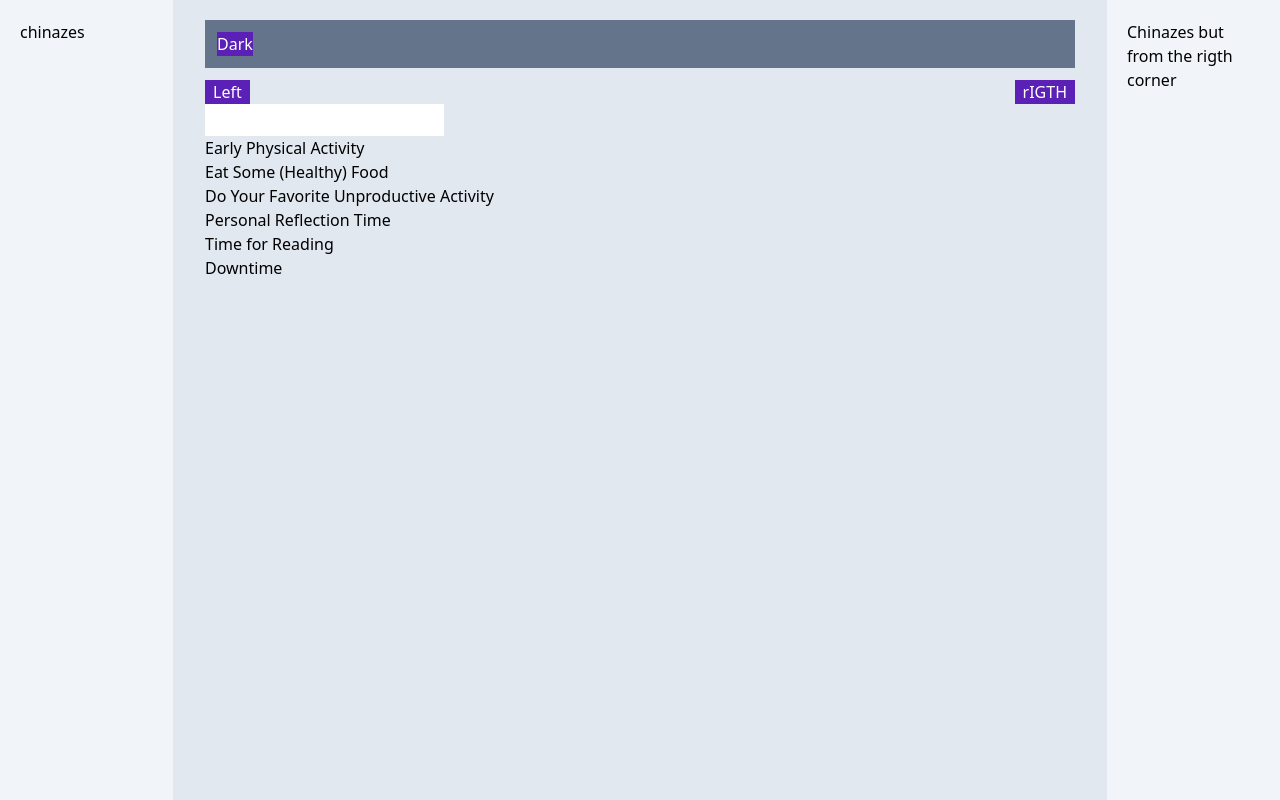
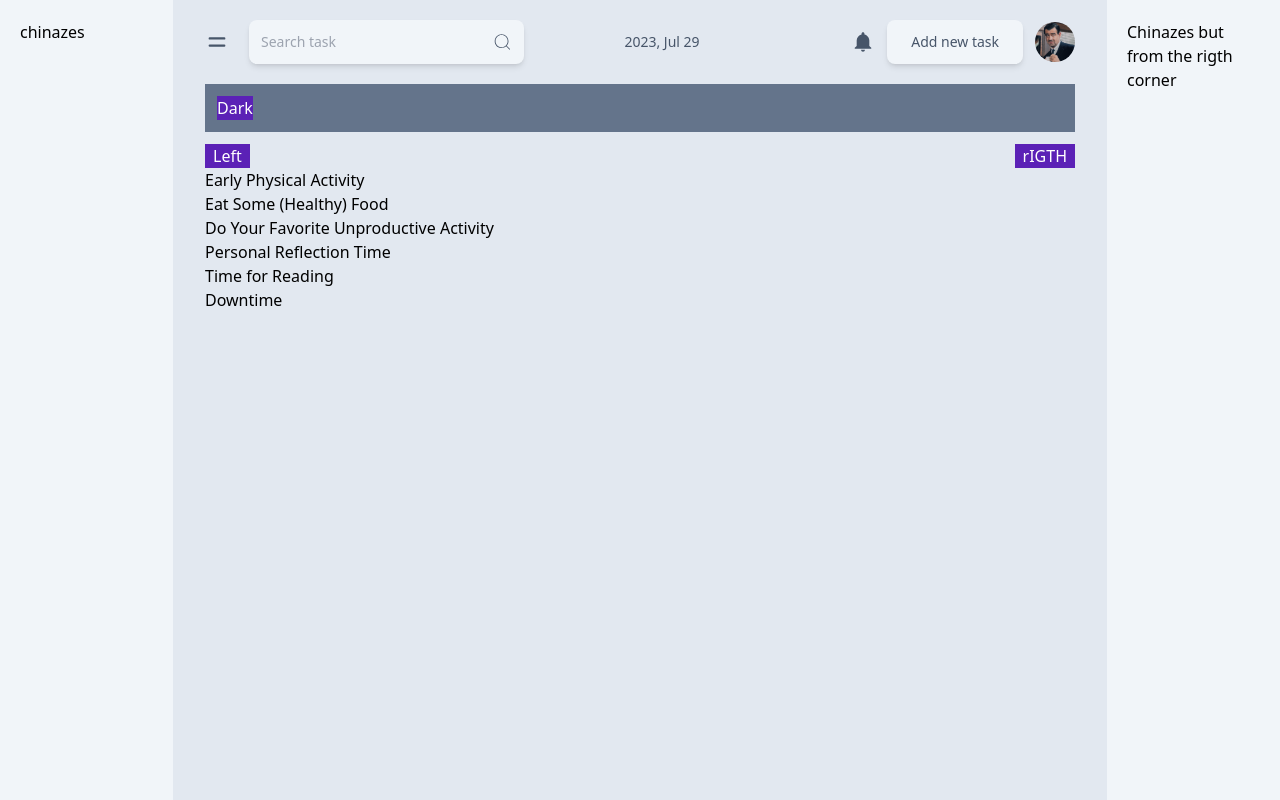
Before and after one commit to VitaliiDmytriv/TodoApp, a React (Vite) app: page / in a window 1280 px wide. Built offline with nearby package versions, Linux system fonts and the light colour scheme; data requests are answered from the project's data file.

Commit message:
decomposition and styling v1

```diff
--- a/src/App.tsx
+++ b/src/App.tsx
@@ -1,8 +1,9 @@
-import { useState, useEffect, FormEvent, Suspense } from "react";
+import { useState, useEffect, Suspense } from "react";
 import { SideBarsState, SideBarType } from "./type";
 import SideBar from "./components/SideBar";
-import { useSearchParams, useLoaderData, Await, useSubmit } from "react-router-dom";
+import { useLoaderData, Await } from "react-router-dom";
 import { assertIsData, assertIsTasks } from "./utils/getTasks";
+import MyHeader from "./components/MyHeader";
 
 const defaultBarsState = {
     isActive: false,
@@ -19,9 +20,7 @@ function App() {
     // SideBars
     const [{ isActive, isLeftBar, isRigthBar }, setSideBars] =
         useState<SideBarsState>(defaultBarsState);
-    // SearchParams
-    const [searchParams, setSearchParams] = useSearchParams();
-    const submit = useSubmit();
+
     // Tasks data
     const data = useLoaderData();
     assertIsData(data);
@@ -50,14 +49,6 @@ function App() {
         setSideBars({ isLeftBar: false, isRigthBar: false, isActive: false });
     }
 
-    // Handle search submit and update "setSearchParams" for upload new data from the server
-    function handleSearchChange(e: FormEvent<HTMLFormElement>) {
-        e.preventDefault();
-        const formData = new FormData(e.currentTarget);
-        const q = formData.get("q") as string;
-        setSearchParams({ q });
-    }
-
     return (
         <main className={`${isDarkMode} h-full bg-slate-700`}>
             {isActive && (
@@ -70,7 +61,9 @@ function App() {
                 <SideBar side="left" isSideActive={isLeftBar}>
                     chinazes
                 </SideBar>
+
                 <section className="px-3 pt-5 pb-8 col-start-2 tablet:px-8 tablet:pb-16">
+                    <MyHeader />
                     <div className="mb-3 p-3 bg-slate-500">
                         <button
                             onClick={handleChangeTheme}
@@ -93,16 +86,6 @@ function App() {
                             rIGTH
                         </button>
                     </div>
-                    <form onSubmit={handleSearchChange}>
-                        <input
-                            aria-label="Search tasks"
-                            defaultValue={searchParams.get("q") ?? ""}
-                            className="outline-none p-1"
-                            name="q"
-                            type="search"
-                            onChange={(e) => submit(e.currentTarget.form)}
-                        />
-                    </form>
                     <Suspense fallback={<div>Loading...</div>}>
                         <Await resolve={data.tasks}>
                             {(tasks) => {
--- /dev/null
+++ b/src/components/MyHeader.tsx
@@ -0,0 +1,39 @@
+import { HiMenuAlt4 } from "react-icons/hi";
+import { CiSearch } from "react-icons/ci";
+import { IoMdNotifications } from "react-icons/io";
+import person from "../assets/ava.jpg";
+
+import MyDate from "./ui/MyDate";
+import SearchForm from "./ui/SearchForm";
+import AddButton from "./ui/buttons/AddButton";
+
+export default function MyHeader() {
+    return (
+        <header className="grid grid-cols-header-3x items-center gap-3 mb-5 transition-all text-lightTxtBase dark:text-darkTxtBase text-sm text-icons tablet:grid-cols-header-4x tablet:gap-0">
+            <button className=" mr-5" aria-label="Open Menu">
+                <HiMenuAlt4 size="1.5rem" alt="Menu Icon" />
+            </button>
+            <div className="col-span-full row-start-2 relative tablet:row-start-1 tablet:col-span-1 tablet:col-start-2">
+                <SearchForm />
+                <div className="absolute top-1/2 -translate-y-1/2 right-3">
+                    <CiSearch size="1.3rem" />
+                </div>
+            </div>
+            <div className="justify-self-center">
+                <MyDate />
+            </div>
+            <div className="justify-self-end flex items-center gap-3">
+                <button aria-label="Show notifications">
+                    <IoMdNotifications size="1.5rem" alt="Notifications Icon" />
+                </button>
+                <AddButton>Add new task</AddButton>
+                <button
+                    aria-label="Show person pannel"
+                    className="w-10 h-10 rounded-full overflow-hidden "
+                >
+                    <img src={person} alt="" className="max-w-full" />
+                </button>
+            </div>
+        </header>
+    );
+}
--- /dev/null
+++ b/src/components/ui/MyDate.tsx
@@ -0,0 +1,15 @@
+import { getDateNow } from "../../utils/getDate";
+
+export default function MyDate() {
+    const date = getDateNow();
+    return (
+        <div className="text-center">
+            <h3 className="uppercase font-bold desktop:hidden dark:text-lightBase">
+                To-do List
+            </h3>
+            <h4 className="">
+                {date.year}, {date.month} {date.day}
+            </h4>
+        </div>
+    );
+}
--- /dev/null
+++ b/src/components/ui/MyInput.tsx
@@ -0,0 +1,19 @@
+import { ChangeEvent } from "react";
+
+type Props = {
+    type: "text" | "search" | "date";
+    placeholder?: string;
+    name?: string;
+    defaultValue?: string;
+    "aria-label"?: string;
+    onChange?: (e: ChangeEvent<HTMLInputElement>) => void;
+};
+
+export default function MyInput(attr: Props) {
+    return (
+        <input
+            className="p-3 pr-9 rounded-lg bg-lightSecond dark:bg-darkSecond outline-none w-full shadow-md placeholder:text-sm"
+            {...attr}
+        />
+    );
+}
--- /dev/null
+++ b/src/components/ui/SearchForm.tsx
@@ -0,0 +1,30 @@
+import { useSearchParams, useSubmit } from "react-router-dom";
+import { FormEvent, ChangeEvent } from "react";
+import MyInput from "./MyInput";
+
+export default function SearchForm() {
+    // SearchParams
+    const [searchParams, setSearchParams] = useSearchParams();
+    const submit = useSubmit();
+
+    // Handle search submit and update "setSearchParams" for upload new data from the server
+    function handleSearchChange(e: FormEvent<HTMLFormElement>) {
+        e.preventDefault();
+        const formData = new FormData(e.currentTarget);
+        const q = formData.get("q") as string;
+        setSearchParams({ q });
+    }
+    return (
+        <form role="search" onSubmit={handleSearchChange}>
+            <MyInput
+                type="search"
+                placeholder="Search task"
+                name="q"
+                defaultValue={searchParams.get("q") ?? ""}
+                onChange={(e: ChangeEvent<HTMLInputElement>) =>
+                    submit(e.currentTarget.form)
+                }
+            />
+        </form>
+    );
+}
--- /dev/null
+++ b/src/components/ui/buttons/AddButton.tsx
@@ -0,0 +1,16 @@
+import { ReactNode } from "react";
+
+type Props = {
+    children: ReactNode;
+};
+
+export default function AddButton({ children }: Props) {
+    return (
+        <button
+            aria-label="Add new Task"
+            className="bg-lightSecond text-lightTxtBase dark:text-darkTxtBase dark:bg-darkSecond px-6 py-3 rounded-lg shadow-md hidden sm:inline-block"
+        >
+            {children}
+        </button>
+    );
+}
--- a/src/index.css
+++ b/src/index.css
@@ -14,3 +14,22 @@ body {
 #root {
     height: 100%;
 }
+
+/* clears the ‘X’ from Internet Explorer */
+input[type="search"]::-ms-clear {
+    display: none;
+    width: 0;
+    height: 0;
+}
+input[type="search"]::-ms-reveal {
+    display: none;
+    width: 0;
+    height: 0;
+}
+/* clears the ‘X’ from Chrome */
+input[type="search"]::-webkit-search-decoration,
+input[type="search"]::-webkit-search-cancel-button,
+input[type="search"]::-webkit-search-results-button,
+input[type="search"]::-webkit-search-results-decoration {
+    display: none;
+}
--- /dev/null
+++ b/src/utils/getDate.ts
@@ -0,0 +1,17 @@
+export function getDateNow() {
+    const year = Intl.DateTimeFormat("en-US", {
+        year: "numeric",
+    }).format();
+
+    const month = Intl.DateTimeFormat("en-US", {
+        month: "short",
+    }).format();
+
+    const day = Intl.DateTimeFormat("en-US", {
+        day: "numeric",
+    })
+        .format()
+        .padStart(2, "0");
+
+    return { year, month, day };
+}
--- a/tailwind.config.js
+++ b/tailwind.config.js
@@ -12,16 +12,22 @@ export default {
                 lightBase: "rgb(226, 232, 240)",
                 lightSecond: "rgb(241, 245, 249)",
                 lightPurple: "rgb(91, 33, 182)",
+                lightTxtBase: "rgb(71, 85, 105)",
+
                 darkBase: "rgb(15, 23, 42)",
                 darkSecond: "rgb(20, 30, 51)",
                 darkPurple: "rgb(124, 58, 237)",
+                darkTxtBase: "rgb(148, 163, 184)",
             },
             gridTemplateColumns: {
                 "3-custom": "13.515625% 1fr 13.515625%",
+                "header-3x": "1fr 0.5fr 1fr",
+                "header-4x": "auto 1fr 1fr 1fr",
             },
         },
 
         screens: {
+            sm: "40rem",
             tablet: "48rem",
             desktop: "80rem",
         },
```
Also changed, not shown: src/assets/ava.jpg (added).
